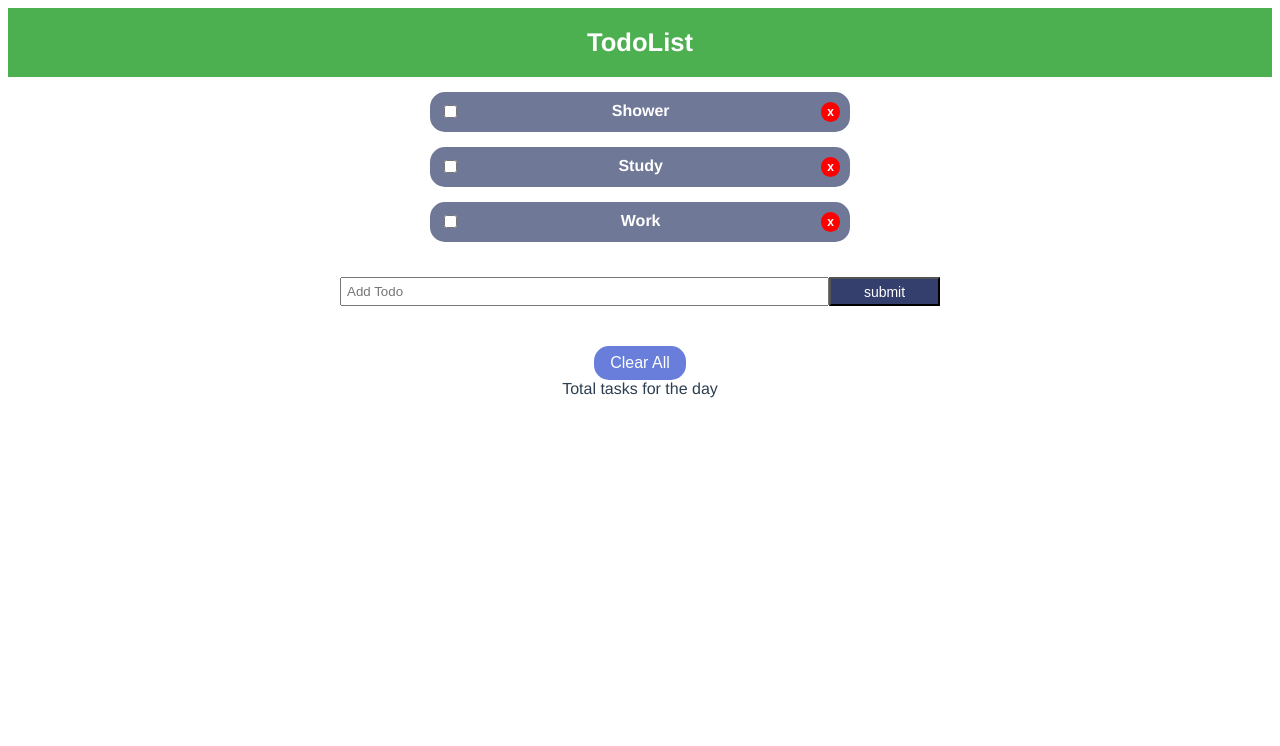
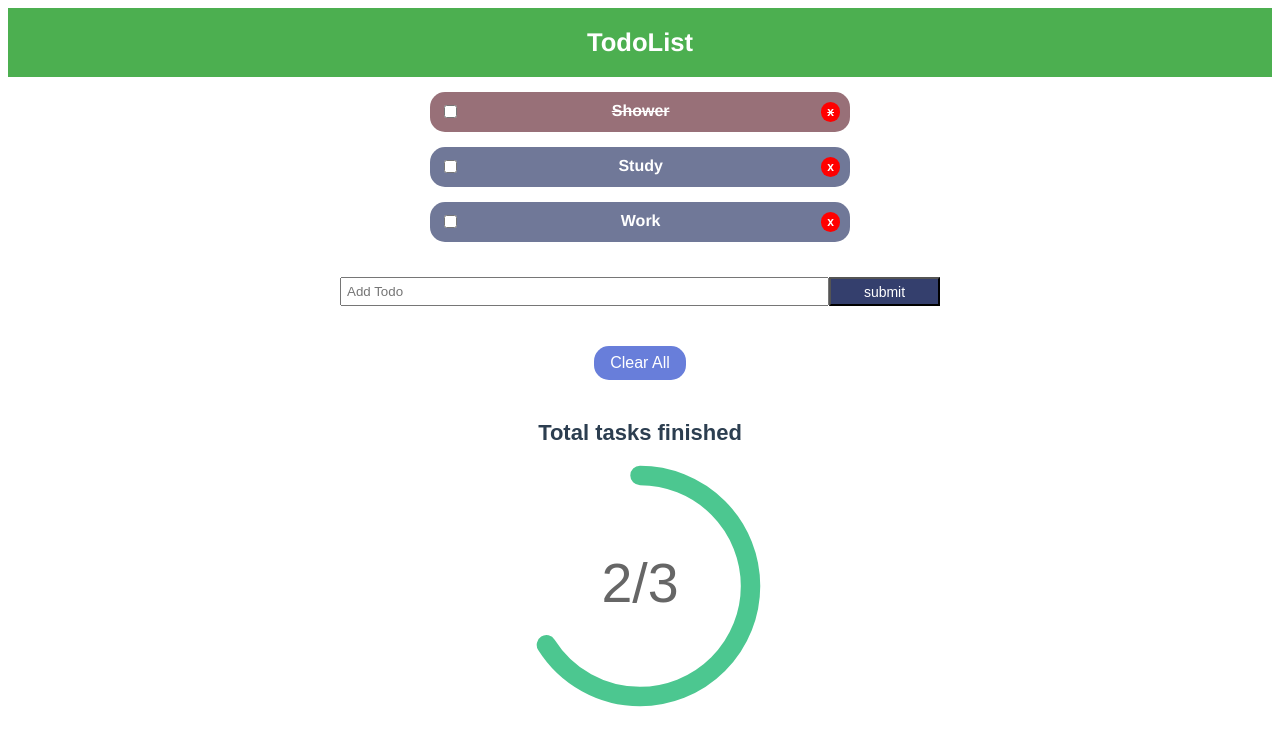
Before and after one commit to frontendops/vue-js-todo-app, a Vue app: page / in a window 1280 px wide. Shown: the top 746 px of the page. Built offline with nearby package versions, Linux system fonts and the light colour scheme.

Commit message:
added total percentage svg circle

```diff
--- a/src/App.vue
+++ b/src/App.vue
@@ -3,7 +3,7 @@
     <Header/>
     <Todos v-bind:todos="todos" v-on:del-todo="handleTodoDel"/>
     <AddTodo v-on:add-todo="handleAddTodo" v-on:clear-all="clearAll"/>
-    <TotalTasks/>
+    <TotalTasks v-bind:total="todos.length"/>
   </div>
 </template>
 
@@ -29,7 +29,7 @@ export default {
         {
           id: 1,
           title: "Shower",
-          completed: false
+          completed: true
         },
         {
           id: 2,
--- a/src/components/TotalTasks.vue
+++ b/src/components/TotalTasks.vue
@@ -1,12 +1,68 @@
 <template>
-  <div>Total tasks for the day</div>
+  <div class="task-container">
+    <div class="title">Total tasks finished</div>
+    <svg viewBox="0 0 36 36" class="circular-chart">
+      <path
+        class="circle"
+        stroke-dasharray="66 100"
+        d="M18 2.0845
+      a 15.9155 15.9155 0 0 1 0 31.831
+      a 15.9155 15.9155 0 0 1 0 -31.831"
+      ></path>
+      <text x="18" y="20.35" class="percentage">{{finished}}/{{total}}</text>
+    </svg>
+  </div>
 </template>
 
 <script>
 export default {
-  name: "TotalTasks"
+  name: "TotalTasks",
+  props: ["total"],
+  data() {
+    return {
+      finished: 2
+    };
+  }
 };
 </script>
 
 <style scoped>
+.title {
+  font-family: Arial, Helvetica, sans-serif;
+  font-size: 22px;
+  font-weight: 800;
+  margin-bottom: 15px;
+}
+
+.task-container {
+  margin-top: 40px;
+}
+
+.circular-chart {
+  display: block;
+  margin: 10px auto;
+  max-width: 80%;
+  max-height: 250px;
+}
+
+.circle {
+  stroke: #4cc790;
+  fill: none;
+  stroke-width: 2.8;
+  stroke-linecap: round;
+  animation: progress 1s ease-out forwards;
+}
+
+.percentage {
+  fill: #666;
+  font-family: sans-serif;
+  font-size: 0.5em;
+  text-anchor: middle;
+}
+
+@keyframes progress {
+  0% {
+    stroke-dasharray: 0 100;
+  }
+}
 </style>
```
